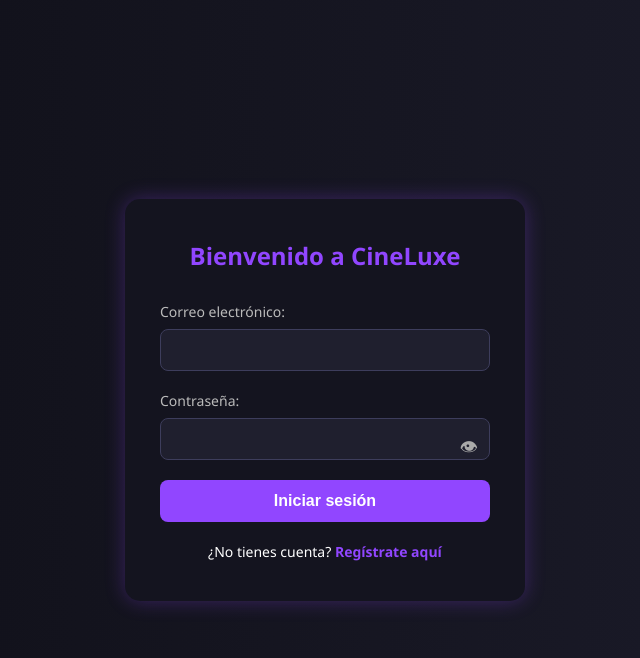
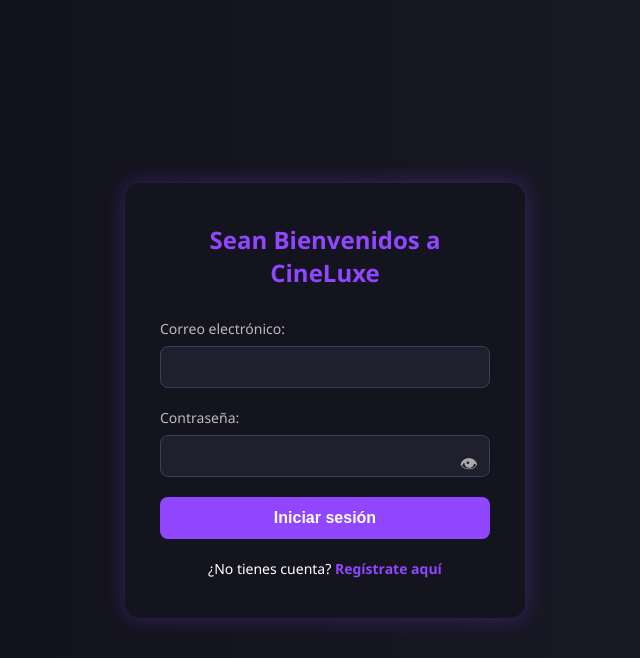
Before and after one commit to CH4IS7IANFLOO/cinelux, a PHP site: page /sistema_login/login.php in a window 1280 px wide. Shown: the top 658 px of the page, without its empty margins (315-955 px from the left). Run offline with PHP 8.4, Linux system fonts and the light colour scheme; some libraries are stand-ins or nearby versions.

Commit message:
este archivo se encarga de iniciar sesion y crear cuenta si no tienes para registrate

```diff
--- a/cine/sistema_login/login.php
+++ b/cine/sistema_login/login.php
@@ -9,7 +9,7 @@
 </head>
 <body>
   <div class="login-container">
-    <h2>Bienvenido a CineLuxe</h2>
+    <h2>Sean Bienvenidos a CineLuxe</h2>
     <form action="validar_login.php<?php echo isset($_GET['redirect']) ? '?redirect=' . urlencode($_GET['redirect']) : ''; ?>" method="POST">
       <label for="email">Correo electrónico:</label>
       <input type="email" name="email" required>
@@ -62,5 +62,6 @@
     <?php unset($_SESSION['success']); ?>
   <?php endif; ?>
 
+
 </body>
 </html>
```
